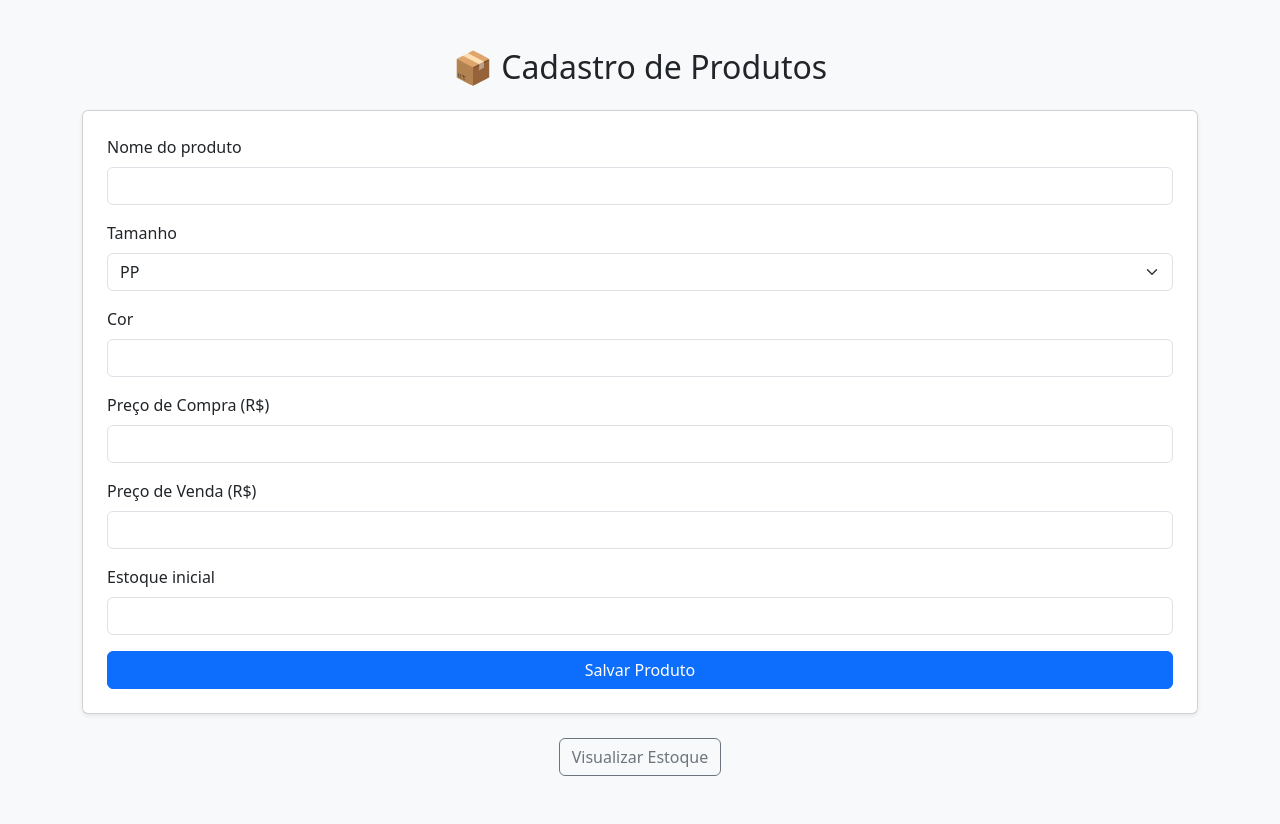
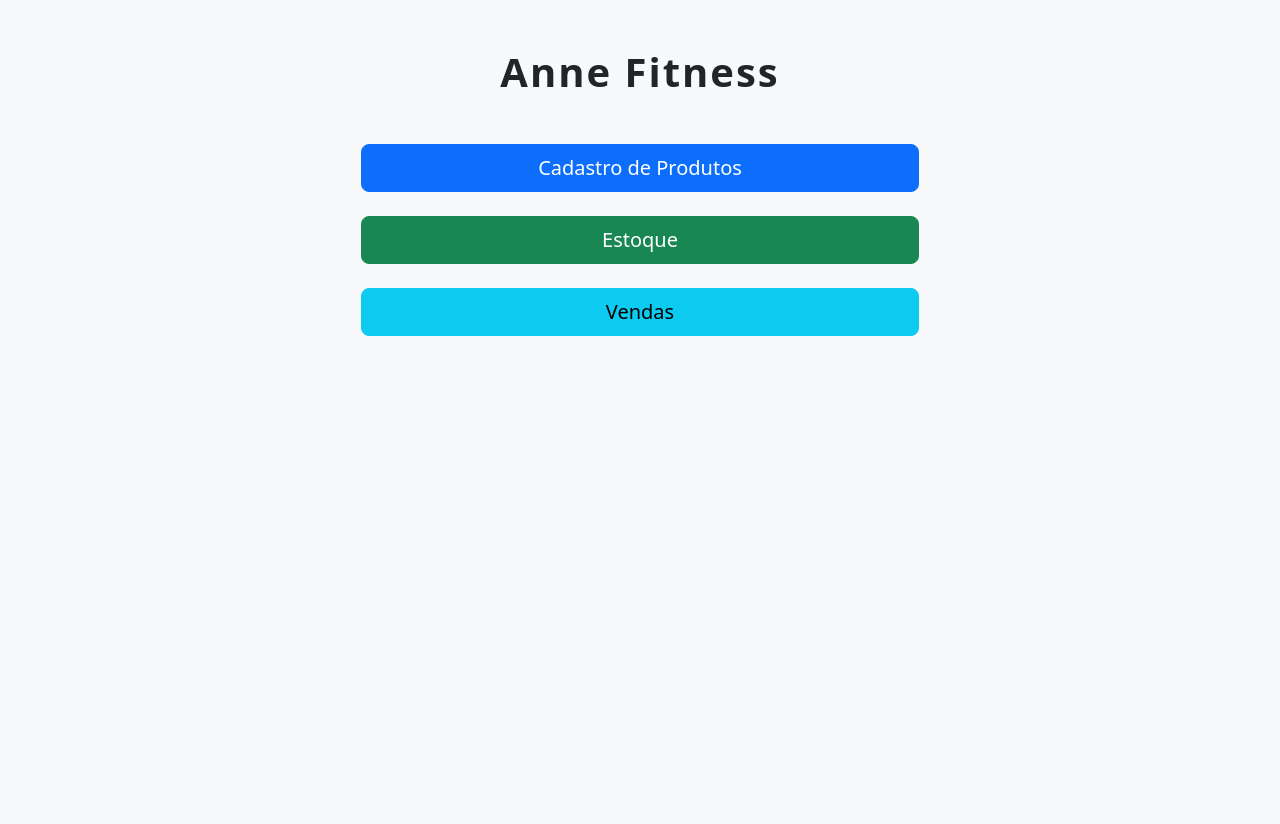
Before and after one commit to Mataribeiro/anne-fitness, a Flask app: page / in a window 1280 px wide. After the commit the page ends 336 px from the top, so only its background shows below. Run offline with Flask 3, Linux system fonts and the light colour scheme.

Commit message:
Subindo o projeto inicial

```diff
--- a/backend/app.py
+++ b/backend/app.py
@@ -1,68 +1,42 @@
-from flask import Flask, request, jsonify, render_template, redirect, url_for
+from flask import Flask, render_template, request, redirect, url_for, jsonify
 from models import db, Product, Transaction
 from datetime import datetime
 
-app = Flask("anne-fitness-app")
+app = Flask(__name__)
 app.config['SQLALCHEMY_DATABASE_URI'] = 'sqlite:///database.db'
+app.config['SQLALCHEMY_TRACK_MODIFICATIONS'] = False
 db.init_app(app)
 
+# Página inicial
 @app.route('/')
-def home():
+def index():
     return render_template('index.html')
 
-# ✅ Rota compatível com formulário HTML
-@app.route('/cadastrar', methods=['POST'])
-def cadastrar():
-    nome = request.form['nome']
-    tamanho = request.form['tamanho']
-    cor = request.form['cor']
-    preco_compra = float(request.form['preco_compra'])
-    preco_venda = float(request.form['preco_venda'])
-    estoque = int(request.form['estoque'])
+# Cadastro de produtos (GET exibe formulário, POST cadastra)
+@app.route('/cadastrar', methods=['GET', 'POST'])
+def cadastro_produtos():
+    if request.method == 'POST':
+        nome = request.form['nome']
+        tamanho = request.form['tamanho']
+        cor = request.form['cor']
+        preco_compra = float(request.form['preco_compra'])
+        preco_venda = float(request.form['preco_venda'])
+        estoque = int(request.form['estoque'])
 
-    produto = Product(
-        nome=nome,
-        tamanho=tamanho,
-        cor=cor,
-        preco_compra=preco_compra,
-        preco_venda=preco_venda,
-        estoque=estoque
-    )
-    db.session.add(produto)
-    db.session.commit()
+        produto = Product(
+            nome=nome,
+            tamanho=tamanho,
+            cor=cor,
+            preco_compra=preco_compra,
+            preco_venda=preco_venda,
+            estoque=estoque
+        )
+        db.session.add(produto)
+        db.session.commit()
+        return redirect(url_for('estoque_view'))
+    return render_template('cadastro-de-produtos.html')
 
-    return redirect(url_for('estoque_view'))
-
-@app.route('/produtos', methods=['POST'])
-def add_product():
-    data = request.json
-    produto = Product(**data)
-    db.session.add(produto)
-    db.session.commit()
-    return jsonify({'mensagem': 'Produto adicionado com sucesso'}), 201
-
-@app.route('/produtos/<int:id>', methods=['DELETE'])
-def excluir_produto(id):
-    produto = Product.query.get(id)
-    if not produto:
-        return jsonify({'mensagem': 'Produto não encontrado'}), 404
-    db.session.delete(produto)
-    db.session.commit()
-    return jsonify({'mensagem': f'Produto "{produto.nome}" excluído com sucesso.'})
-
-@app.route('/transacoes', methods=['POST'])
-def add_transaction():
-    data = request.json
-    transacao = Transaction(**data)
-    produto = Product.query.get(transacao.produto_id)
-    if transacao.tipo == 'venda':
-        produto.estoque -= transacao.quantidade
-    elif transacao.tipo == 'compra':
-        produto.estoque += transacao.quantidade
-    db.session.add(transacao)
-    db.session.commit()
-    return jsonify({'mensagem': 'Transação registrada'}), 201
-
+# Página de estoque
 @app.route('/estoque')
 def estoque_view():
     produtos = Product.query.all()
@@ -74,11 +48,35 @@ def estoque_view():
                            total_venda=total_venda,
                            total_lucro=total_lucro)
 
-@app.route('/estoque/dados', methods=['GET'])
-def listar_estoque():
-    produtos = Product.query.all()
-    return jsonify([p.to_dict() for p in produtos])
+# Adicionar estoque
+@app.route('/adicionar/<int:id>', methods=['POST'])
+def adicionar_estoque(id):
+    produto = Product.query.get(id)
+    if not produto:
+        return jsonify({'mensagem': 'Produto não encontrado'}), 404
+    quantidade = int(request.form['quantidade'])
+    produto.estoque += quantidade
+    transacao = Transaction(produto_id=id, tipo='compra', quantidade=quantidade)
+    db.session.add(transacao)
+    db.session.commit()
+    return redirect(url_for('estoque_view'))
 
+# Remover estoque (ajuste, não venda)
+@app.route('/remover/<int:id>', methods=['POST'])
+def remover_estoque(id):
+    produto = Product.query.get(id)
+    if not produto:
+        return jsonify({'mensagem': 'Produto não encontrado'}), 404
+    quantidade = int(request.form['quantidade'])
+    if quantidade > produto.estoque:
+        return jsonify({'mensagem': 'Quantidade maior que o estoque atual'}), 400
+    produto.estoque -= quantidade
+    transacao = Transaction(produto_id=id, tipo='ajuste', quantidade=quantidade)
+    db.session.add(transacao)
+    db.session.commit()
+    return redirect(url_for('estoque_view'))
+
+# Vender produto
 @app.route('/vender/<int:id>', methods=['POST'])
 def vender_produto(id):
     produto = Product.query.get(id)
@@ -86,35 +84,22 @@ def vender_produto(id):
         return jsonify({'mensagem': 'Produto não encontrado'}), 404
     if produto.estoque <= 0:
         return jsonify({'mensagem': 'Estoque insuficiente'}), 400
-
     transacao = Transaction(produto_id=id, tipo='venda', quantidade=1)
     produto.estoque -= 1
     db.session.add(transacao)
     db.session.commit()
     return redirect(url_for('estoque_view'))
 
-@app.route('/adicionar/<int:id>', methods=['POST'])
-def adicionar_estoque(id):
-    produto = Product.query.get(id)
-    if not produto:
-        return jsonify({'mensagem': 'Produto não encontrado'}), 404
-
-    quantidade = int(request.form['quantidade'])
-    produto.estoque += quantidade
-
-    transacao = Transaction(produto_id=id, tipo='compra', quantidade=quantidade)
-    db.session.add(transacao)
-    db.session.commit()
-    return redirect(url_for('estoque_view'))
-
+# Excluir produto
 @app.route('/excluir/<int:id>', methods=['POST'])
-def excluir_produto_html(id):
+def excluir_produto(id):
     produto = Product.query.get(id)
     if produto:
         db.session.delete(produto)
         db.session.commit()
     return redirect(url_for('estoque_view'))
 
+# Página de vendas com filtros
 @app.route('/vendas')
 def vendas():
     product_id = request.args.get('product_id')
@@ -122,7 +107,6 @@ def vendas():
     end_date = request.args.get('end_date')
 
     vendas_query = Transaction.query.filter_by(tipo='venda')
-
     if product_id:
         vendas_query = vendas_query.filter_by(produto_id=product_id)
     if start_date:
@@ -138,24 +122,7 @@ def vendas():
 
     return render_template('vendas.html', vendas=vendas, products=products, request=request)
 
-@app.route('/remover/<int:id>', methods=['POST'])
-def remover_estoque(id):
-    produto = Product.query.get(id)
-    if not produto:
-        return jsonify({'mensagem': 'Produto não encontrado'}), 404
-
-    quantidade = int(request.form['quantidade'])
-    if quantidade > produto.estoque:
-        return jsonify({'mensagem': 'Quantidade maior que o estoque atual'}), 400
-
-    produto.estoque -= quantidade
-
-    # Registra como ajuste, não como venda
-    transacao = Transaction(produto_id=id, tipo='ajuste', quantidade=quantidade)
-    db.session.add(transacao)
-    db.session.commit()
-    return redirect(url_for('estoque_view'))
-
+# Excluir venda
 @app.route('/excluir_venda/<int:id>', methods=['POST'])
 def excluir_venda(id):
     venda = Transaction.query.get(id)
--- a/backend/templates/estoque.html
+++ b/backend/templates/estoque.html
@@ -8,11 +8,9 @@
 <body class="bg-light">
     <div class="container py-5">
         <h2 class="mb-4 text-center">📊 Estoque de Produtos</h2>
-
         {% if mensagem %}
             <div class="alert alert-info text-center">{{ mensagem }}</div>
         {% endif %}
-
         <div class="table-responsive">
             <table class="table table-bordered table-hover align-middle">
                 <thead class="table-primary text-center">
@@ -71,9 +69,8 @@
                 </tfoot>
             </table>
         </div>
-
         <div class="text-center mt-4">
-            <a href="/" class="btn btn-outline-primary">Voltar ao Cadastro</a>
+            <a href="{{ url_for('index') }}" class="btn btn-outline-primary">Voltar à Página Inicial</a>
         </div>
     </div>
 </body>
--- a/backend/templates/index.html
+++ b/backend/templates/index.html
@@ -2,48 +2,16 @@
 <html lang="pt-BR">
 <head>
     <meta charset="UTF-8">
-    <title>Cadastro de Produtos | Anne Fitness</title>
+    <title>Anne Fitness</title>
     <link href="https://cdn.jsdelivr.net/npm/bootstrap@5.3.0/dist/css/bootstrap.min.css" rel="stylesheet">
 </head>
 <body class="bg-light">
     <div class="container py-5">
-        <h2 class="mb-4 text-center">📦 Cadastro de Produtos</h2>
-        <form action="/cadastrar" method="post" class="card p-4 shadow-sm">
-            <div class="mb-3">
-                <label class="form-label">Nome do produto</label>
-                <input type="text" class="form-control" name="nome" required>
-            </div>
-            <div class="mb-3">
-                <label class="form-label">Tamanho</label>
-                <select class="form-select" name="tamanho" required>
-                    <option value="PP">PP</option>
-                    <option value="P">P</option>
-                    <option value="M">M</option>
-                    <option value="G">G</option>
-                    <option value="GG">GG</option>
-                </select>
-            </div>
-            <div class="mb-3">
-                <label class="form-label">Cor</label>
-                <input type="text" class="form-control" name="cor" required>
-            </div>
-            <div class="mb-3">
-                <label class="form-label">Preço de Compra (R$)</label>
-                <input type="number" step="0.01" class="form-control" name="preco_compra" required>
-            </div>
-            <div class="mb-3">
-                <label class="form-label">Preço de Venda (R$)</label>
-                <input type="number" step="0.01" class="form-control" name="preco_venda" required>
-            </div>
-            <div class="mb-3">
-                <label class="form-label">Estoque inicial</label>
-                <input type="number" class="form-control" name="estoque" required>
-            </div>
-            <button type="submit" class="btn btn-primary w-100">Salvar Produto</button>
-        </form>
-
-        <div class="text-center mt-4">
-            <a href="/estoque" class="btn btn-outline-secondary">Visualizar Estoque</a>
+        <h1 class="text-center mb-5 fw-bold" style="letter-spacing:2px;">Anne Fitness</h1>
+        <div class="d-flex flex-column align-items-center gap-4">
+            <a href="{{ url_for('cadastro_produtos') }}" class="btn btn-primary btn-lg w-50">Cadastro de Produtos</a>
+            <a href="{{ url_for('estoque_view') }}" class="btn btn-success btn-lg w-50">Estoque</a>
+            <a href="{{ url_for('vendas') }}" class="btn btn-info btn-lg w-50">Vendas</a>
         </div>
     </div>
 </body>
```
Also changed, not shown: backend/templates/cadastro-de-produtos.html (added, +43 -0 lines), backend/templates/vendas.html (+11 -8 lines).
